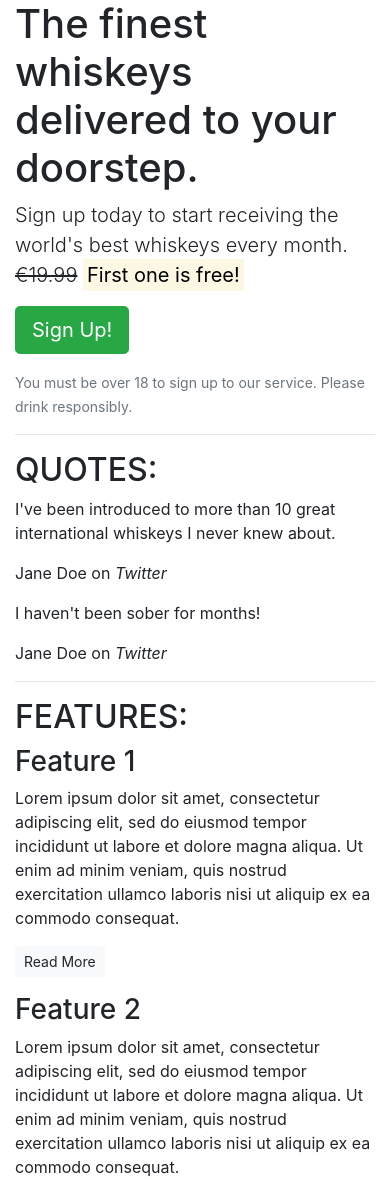
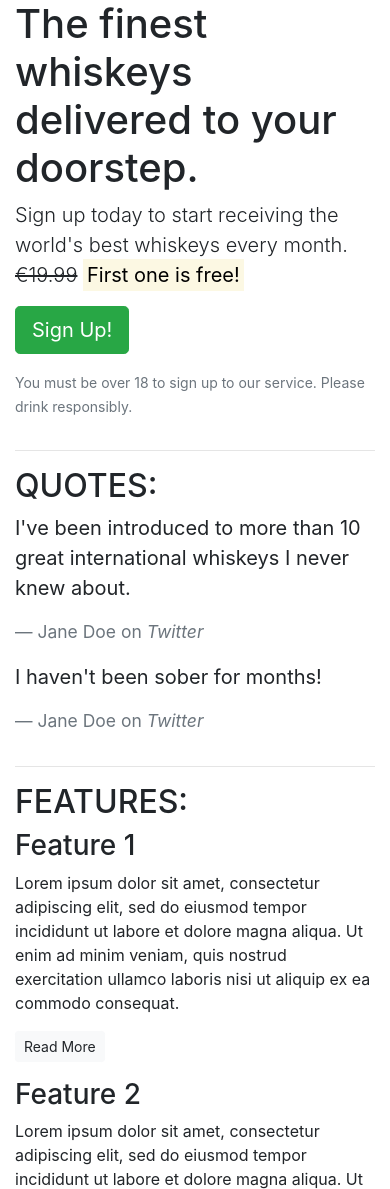
Before and after one commit to bhagyashriyogeshpatil/ci-exercises, a plain HTML site: page BootstrappingYourNextBigIdea-BS4/index.html in a window 390 px wide. Shown: the top 1189 px of the page. Drawn offline with nearby package versions, Linux system fonts and the light colour scheme.

Commit message:
Make website responsive by utilising Bootstrap's responsive class names

```diff
--- a/BootstrappingYourNextBigIdea-BS4/index.html
+++ b/BootstrappingYourNextBigIdea-BS4/index.html
@@ -9,47 +9,73 @@
 <body>
     <article class="container">
         <!-- Callout -->
+        <div class="row">
+            <div class="col-12">
                 <section class="callout">
                     <h1>The finest whiskeys delivered to your doorstep.</h1>
                     <p class="lead">Sign up today to start receiving the world's best whiskeys every month. <s>€19.99</s> <strong><mark>First one is free!</mark></strong></p>
                     <p><button class="btn btn-lg btn-success">Sign Up!</button></p>
                     <p class="text-muted"><small>You must be over 18 to sign up to our service. Please drink responsibly.</small></p>
                 </section>
+            </div>
+        </div>
         <!-- /.callout -->
         <hr>
 
         <!-- Quotes -->
         <section class="quotes">
+            <div class="row">
+                <div class="col-12">
                     <h2 class="text-uppercase">Quotes:</h2>
-            <blockquote class="quote">
+                </div>
+            </div>
+            <div class="row">
+                <div class="col-12 col-md-6">
+                    <blockquote class="blockquote">
                         <p>I've been introduced to more than 10 great international whiskeys I never knew about.</p>
-                <footer>Jane Doe on <cite title="Twitter">Twitter</cite></footer>
+                        <footer class="blockquote-footer">Jane Doe on <cite title="Twitter">Twitter</cite></footer>
                     </blockquote>
-            <blockquote class="quote">
+                </div>
+                <div class="col-12 col-md-6">
+                    <blockquote class="blockquote">
                         <p>I haven't been sober for months!</p>
-                <footer>Jane Doe on <cite title="Twitter">Twitter</cite></footer>
+                        <footer class="blockquote-footer">Jane Doe on <cite title="Twitter">Twitter</cite></footer>
                     </blockquote>
+                </div>
+            </div>
         </section>
         <!-- /.quotes -->
         <hr>
 
         <!-- Features -->
         <section class="features">
+            <div class="row">
+                <div class="col-12">
                     <h2 class="text-uppercase">Features:</h2>
+                </div>
+            </div>
+            <div class="row">
+                <div class="col-12 col-md-6 col-lg-4">
                     <div class="feature">
                         <h3>Feature 1</h3>
                         <p>Lorem ipsum dolor sit amet, consectetur adipiscing elit, sed do eiusmod tempor incididunt ut labore et dolore magna aliqua. Ut enim ad minim veniam, quis nostrud exercitation ullamco laboris nisi ut aliquip ex ea commodo consequat.</p>
                         <p><a class="btn btn-sm btn-light" href="">Read More</a></p>
                     </div>
+                </div>
+                <div class="col-12 col-md-6 col-lg-4">
                     <div class="feature">
                         <h3>Feature 2</h3>
                         <p>Lorem ipsum dolor sit amet, consectetur adipiscing elit, sed do eiusmod tempor incididunt ut labore et dolore magna aliqua. Ut enim ad minim veniam, quis nostrud exercitation ullamco laboris nisi ut aliquip ex ea commodo consequat.</p>
                         <p><a class="btn btn-sm btn-light" href="">Read More</a></p>
                     </div>
+                </div>
+                <div class="col-12 d-md-none d-lg-block col-lg-4">
                     <div class="feature">
                         <h3>Feature 3</h3>
                         <p>Lorem ipsum dolor sit amet, consectetur adipiscing elit, sed do eiusmod tempor incididunt ut labore et dolore magna aliqua. Ut enim ad minim veniam, quis nostrud exercitation ullamco laboris nisi ut aliquip ex ea commodo consequat.</p>
                         <p><a class="btn btn-sm btn-light" href="">Read More</a></p>
+                    </div>
+                </div>
             </div>
         </section>
         <!-- /.features -->
```
Lines whose indentation alone changed are shown as unchanged.
